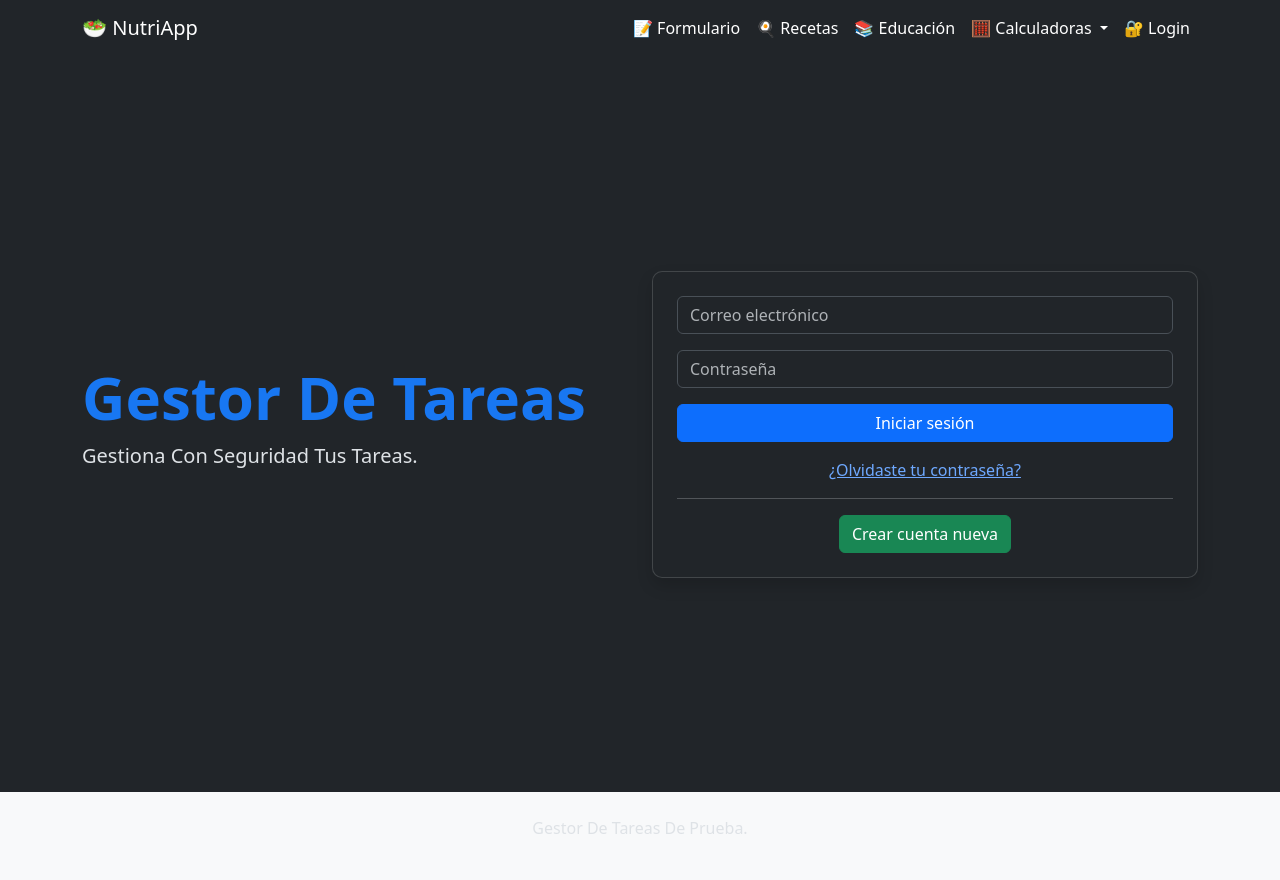
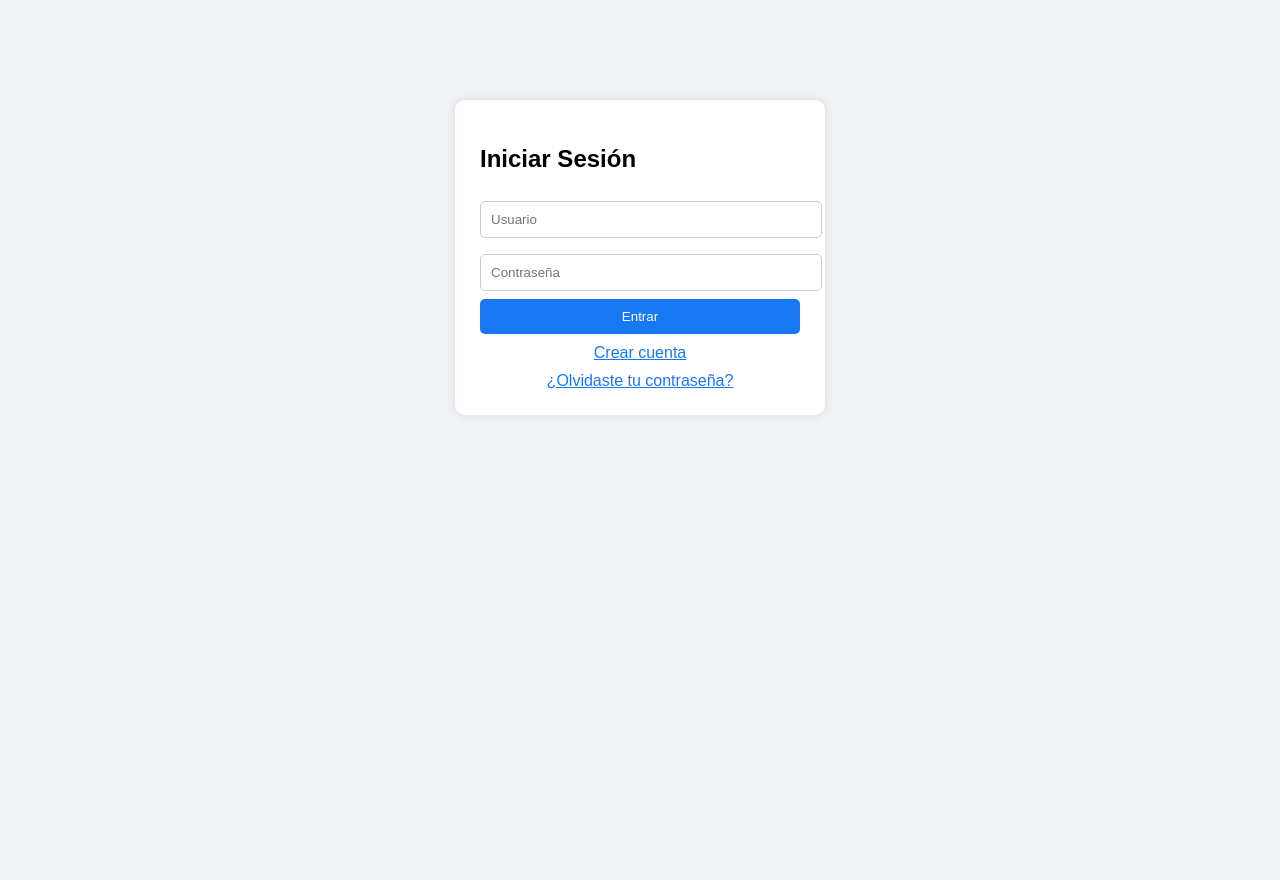
Before and after one commit to Angel1710f/Examen-24308060610124, a Flask app: page / in a window 1280 px wide. After the commit the page ends 415 px from the top, so only its background shows below. Run offline with Flask 3, Linux system fonts and the light colour scheme.

Commit message:
subir ya

```diff
--- a/proyecto/app.py
+++ b/proyecto/app.py
@@ -1,96 +1,104 @@
+from flask import Flask, render_template, request, redirect, url_for
 from pymongo import MongoClient
-from pymongo.errors import DuplicateKeyError, ConnectionFailure
 from bson.objectid import ObjectId
-from datetime import datetime, timedelta
-from typing import Optional, List, Dict
-import os
-from flask import Flask, render_template, request, redirect, url_for, flash
+from flask import session
 
 app = Flask(__name__)
-app.secret_key = "El_Panadero_Con_El_Pan"
 
-usuarios = {
-    "angel@gmail.com": "1234"
-}
+app.secret_key = "panadero_con_el_pan"
+
+client = MongoClient("mongodb://localhost:27017/")
+db = client["mi_app"]
+usuarios = db["usuarios"]
+tareas_db = db["tareas"]
 
 @app.route("/")
+def index():
+    return render_template("login.html")
+
+@app.route("/login", methods=["POST"])
 def login():
+    usuario = request.form["usuario"]
+    contraseña = request.form["contraseña"]
+
+    user = usuarios.find_one({
+        "usuario": usuario,
+        "contraseña": contraseña
+    })
+
+    if user:
+        session["usuario"] = usuario  # 🔥 GUARDAR SESIÓN
+        return redirect("/tareas")
+    else:
+        return "Datos incorrectos"
+
+@app.route("/logout")
+def logout():
+    session.pop("usuario", None)
+    return redirect("/")
+
+@app.route("/registro", methods=["GET", "POST"])
+def registro():
     if request.method == "POST":
-        correo = request.form["correo"]
+        usuario = request.form["usuario"]
         contraseña = request.form["contraseña"]
 
-        if correo in usuarios and usuarios[correo] == contraseña:
-            flash("Bienvenido 😃")
-            return redirect(url_for("inicio"))
-        else:
-            flash("Correo o contraseña incorrectos")
-            return redirect(url_for("login"))
+        if not usuario or not contraseña:
+            return "Completa todos los campos"
 
-    return render_template("inicio_de_sesion.html")
+        if usuarios.find_one({"usuario": usuario}):
+            return "El usuario ya existe"
 
-@app.route("/login", methods=["GET", "POST"])
-def inicio():
-    return render_template("base.html")
+        usuarios.insert_one({
+            "usuario": usuario,
+            "contraseña": contraseña
+        })
 
-@app.route("/formulario")
-def formulario():
-    return render_template("formulario.html")
+        return redirect("/")
 
-
-@app.route("/resultado", methods=["POST"])
-def resultado():
-    nombre = request.form.get("nombre")
-    return render_template("formulario.html", nombre=nombre)
+    return render_template("registro.html")
 
 @app.route("/recuperar", methods=["GET", "POST"])
 def recuperar():
     if request.method == "POST":
-        flash("Si el correo existe, se enviaron instrucciones")
-        return redirect(url_for("login"))
+        usuario = request.form["usuario"]
 
-    return render_template("recuperar_contraseña.html")
+        user = usuarios.find_one({"usuario": usuario})
+
+        if user:
+            return f"Tu contraseña es: {user['contraseña']}"
+        else:
+            return "Usuario no encontrado"
+
+    return render_template("recuperar.html")
+
+@app.route("/tareas")
+def tareas():
+    if "usuario" not in session:
+        return redirect("/")
+
+    lista_tareas = list(tareas_db.find({"usuario": session["usuario"]}))
+    return render_template("tareas.html", tareas=lista_tareas)
 
 
-@app.route("/recetas")
-def recetas():
-    return "<h2>Recetas próximamente 👀</h2>"
+@app.route("/eliminar/<id>")
+def eliminar(id):
+    tareas_db.delete_one({"_id": ObjectId(id)})
+    return redirect("/tareas")
 
+@app.route("/agregar", methods=["POST"])
+def agregar():
+    if "usuario" not in session:
+        return redirect("/")
 
-@app.route("/educacion")
-def educacion():
-    return "<h2>Sección de educación 📚</h2>"
+    tarea = request.form["tarea"]
 
+    tareas_db.insert_one({
+        "usuario": session["usuario"],
+        "tarea": tarea
+    })
 
-@app.route("/tmb")
-def tmb():
-    return "<h2>Calculadora TMB</h2>"
-
-
-@app.route("/gct")
-def gct():
-    return "<h2>Calculadora GCT</h2>"
-
-
-@app.route("/macros")
-def macros():
-    return "<h2>Calculadora de macros</h2>"
-
-
-@app.route("/peso_ideal")
-def peso_ideal():
-    return "<h2>Peso ideal</h2>"
-
-
-@app.route("/nutrientes")
-def nutrientes():
-    return "<h2>Información de nutrientes</h2>"
-
-
-@app.route("/clear")
-def clear():
-    flash("Datos borrados")
-    return redirect(url_for("formulario"))
-
+    return redirect("/tareas")
 
 if __name__ == "__main__":
     app.run(debug=True)
--- a/proyecto/templates/base.html
+++ b/proyecto/templates/base.html
@@ -1,65 +1,61 @@
-<!doctype html>
-<html lang="es-mx" data-bs-theme="dark">
+<!DOCTYPE html>
+<html>
 <head>
-    <meta charset="utf-8">
-    <meta name="viewport" content="width=device-width, initial-scale=1">
-    <title>{% block title %}NutriApp{% endblock %}</title>
-    <link href="https://cdn.jsdelivr.net/npm/bootstrap@5.3.2/dist/css/bootstrap.min.css" rel="stylesheet">
-    <link rel="stylesheet" href="{{ url_for('static', filename='styles/colors.css') }}">
+    {% if session.usuario %}
+    <div style="background:#1877f2; padding:10px; color:white; display:flex; justify-content:space-between;">
+        <span>👤 {{ session.usuario }}</span>
+        <a href="/logout" style="color:white;">Cerrar sesión</a>
+    </div>
+{% endif %}
+    <title>Gestor de Tareas</title>
+    <style>
+        body {
+            background: #f0f2f5;
+            font-family: Arial;
+        }
 
+        .container {
+            width: 320px;
+            margin: auto;
+            margin-top: 100px;
+            background: white;
+            padding: 25px;
+            border-radius: 10px;
+            box-shadow: 0 0 10px rgba(0,0,0,0.1);
+        }
+
+        input {
+            width: 100%;
+            padding: 10px;
+            margin: 8px 0;
+            border-radius: 5px;
+            border: 1px solid #ccc;
+        }
+
+        button {
+            width: 100%;
+            padding: 10px;
+            background: #1877f2;
+            color: white;
+            border: none;
+            border-radius: 5px;
+        }
+
+        button:hover {
+            background: #166fe5;
+        }
+
+        a {
+            display: block;
+            margin-top: 10px;
+            text-align: center;
+            color: #1877f2;
+        }
+    </style>
 </head>
 <body>
-    <nav class="navbar navbar-expand-lg" style="background-color: var(--primary);">
-        <div class="container">
-            <a class="navbar-brand text-white" href="{{ url_for('inicio') }}">🥗 NutriApp</a>
-            <button class="navbar-toggler" type="button" data-bs-toggle="collapse" data-bs-target="#navbarNav">
-                <span class="navbar-toggler-icon"></span>
-            </button>
-            <div class="collapse navbar-collapse" id="navbarNav">
-                <ul class="navbar-nav ms-auto">
-                    <li class="nav-item"><a class="nav-link text-white" href="{{ url_for('formulario') }}">📝 Formulario</a></li>
-                    <li class="nav-item"><a class="nav-link text-white" href="{{ url_for('recetas') }}">🍳 Recetas</a></li>
-                    <li class="nav-item"><a class="nav-link text-white" href="{{ url_for('educacion') }}">📚 Educación</a></li>
-                    <li class="nav-item dropdown">
-                        <a class="nav-link dropdown-toggle text-white" href="#" id="calcNav" role="button" data-bs-toggle="dropdown">
-                            🧮 Calculadoras
-                        </a>
-                        <ul class="dropdown-menu" aria-labelledby="calcNav">
-                            <li><a class="dropdown-item" href="{{ url_for('tmb') }}">TMB</a></li>
-                            <li><a class="dropdown-item" href="{{ url_for('gct') }}">GCT</a></li>
-                            <li><a class="dropdown-item" href="{{ url_for('macros') }}">Macros</a></li>
-                            <li><a class="dropdown-item" href="{{ url_for('peso_ideal') }}">Peso Ideal</a></li>
-                            <li><a class="dropdown-item" href="{{ url_for('nutrientes') }}">🥕 Nutrientes</a></li>
-                        </ul>
-                    </li>
-                    <li class="nav-item"><a class="nav-link text-white" href="{{ url_for('login') }}">🔐 Login</a></li>
-                </ul>
-            </div>
-        </div>
-    </nav>
-
-    <main>
-        <div class="container my-5">
-            {% with messages = get_flashed_messages() %}
-                {% if messages %}
-                {% for m in messages %}
-                    <div class="alert alert-info alert-dismissible fade show" role="alert">
-                    {{ m }}
-                    <button type="button" class="btn-close" data-bs-dismiss="alert"></button>
-                    </div>
-                {% endfor %}
-                {% endif %}
-            {% endwith %}
-            {% block contenido %}{% endblock %}
-        </div>
-    </main>
-
-    <footer class="bg-light py-4 mt-5">
-        <div class="container text-center">
-            <p class="muted">Gestor De Tareas De Prueba.</p>
-        </div>
-    </footer>
-
-    <script src="https://cdn.jsdelivr.net/npm/bootstrap@5.3.2/dist/js/bootstrap.bundle.min.js"></script>
+    <div class="container">
+        {% block content %}{% endblock %}
+    </div>
 </body>
 </html>
--- a/proyecto/templates/inicio_de_sesion.html
+++ /dev/null
@@ -1,40 +0,0 @@
-{% extends "base.html" %}
-{% block title %}Iniciar sesión - NutriApp{% endblock %}
-
-{% block contenido %}
-<div class="row align-items-center" style="min-height: 80vh;">
-
-    <div class="col-md-6 text-center text-md-start">
-        <h1 style="color:#1877f2; font-weight:bold; font-size:60px;">Gestor De Tareas</h1>
-        <p style="font-size:20px;">
-            Gestiona Con Seguridad Tus Tareas.
-        </p>
-    </div>
-
-    <div class="col-md-6">
-        <div class="card p-4 shadow" style="border-radius:10px;">
-
-            <form action="{{ url_for('login') }}" method="post">
-                <input class="form-control mb-3" type="email" name="correo" placeholder="Correo electrónico" required>
-
-                <input class="form-control mb-3" type="password" name="contraseña" placeholder="Contraseña" required>
-
-                <button class="btn btn-primary w-100 mb-3" type="submit">Iniciar sesión</button>
-
-                <div class="text-center">
-                    <a href="{{ url_for('recuperar') }}">¿Olvidaste tu contraseña?</a>
-                </div>
-
-                <hr>
-
-                <div class="text-center">
-                    <a href="{{ url_for('formulario') }}" class="btn btn-success">
-                        Crear cuenta nueva
-                    </a>
-                </div>
-            </form>
-
-        </div>
-    </div>
-</div>
-{% endblock %}
--- /dev/null
+++ b/proyecto/templates/login.html
@@ -0,0 +1,15 @@
+{% extends "base.html" %}
+{% block content %}
+
+<h2>Iniciar Sesión</h2>
+
+<form method="POST" action="/login">
+    <input type="text" name="usuario" placeholder="Usuario" required>
+    <input type="password" name="contraseña" placeholder="Contraseña" required>
+    <button type="submit">Entrar</button>
+</form>
+
+<a href="/registro">Crear cuenta</a>
+<a href="/recuperar">¿Olvidaste tu contraseña?</a>
+
+{% endblock %}
```
Also changed, not shown: proyecto/templates/formulario.html (deleted, +0 -34 lines), proyecto/templates/recuperar.html (added, +13 -0 lines), proyecto/templates/recuperar_contraseña.html (deleted, +0 -21 lines), proyecto/templates/registro.html (added, +14 -0 lines), proyecto/templates/tareas.html (+16 -2 lines), proyecto/README.md, proyecto/static/Captura de pantalla 2026-04-29 105413.png (added), proyecto/static/Captura de pantalla 2026-04-29 105430-1.png (added), proyecto/static/Captura de pantalla 2026-04-29 105430.png (added), proyecto/static/Captura de pantalla 2026-04-29 105451.png (added), proyecto/static/Captura de pantalla 2026-04-29 105512.png (added), proyecto/static/Captura de pantalla 2026-04-29 105535.png (added), proyecto/static/Captura de pantalla 2026-04-29 105556.png (added).
